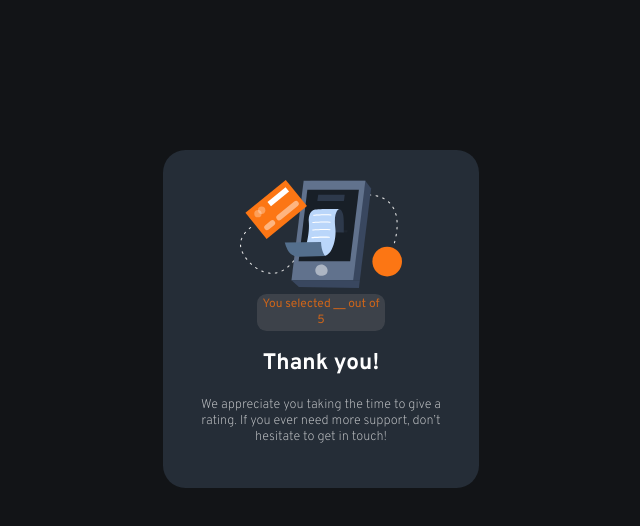
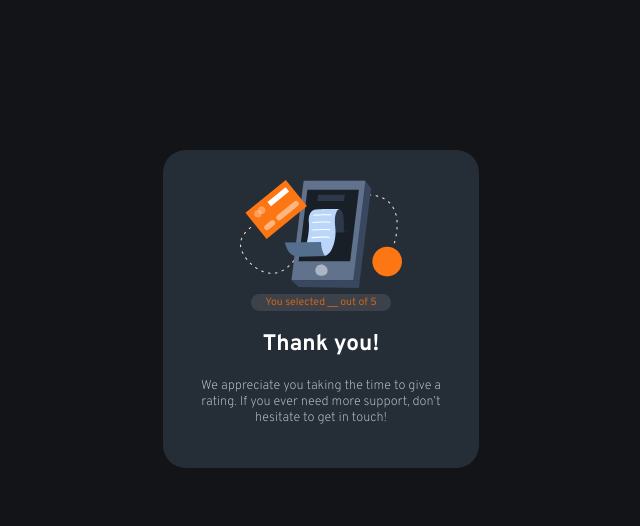
Before and after one commit to Olakuyooro/Interactive-rating, a plain HTML site: page index.html in a window 1280 px wide. Both pictures are taken after a click on the button "SUBMIT". Shown: the whole page, without its empty margins (319-959 px from the left). Drawn offline with Linux system fonts and the light colour scheme.

Commit message:
I updated rating bar

```diff
--- a/rating.css
+++ b/rating.css
@@ -177,12 +177,12 @@ aside{
 
 .select{
    background-color: hsl(215, 8%, 29%);
-   width: 50%;
+   width: 55%;
    color:hsl(25, 97%, 53%) ;
    border-radius: 0.8em;
    padding: 0.2em;
    margin: auto;
-   font-size: 0.8em;
+   font-size: 0.7em;
    opacity: 78%;
 }
 
```
